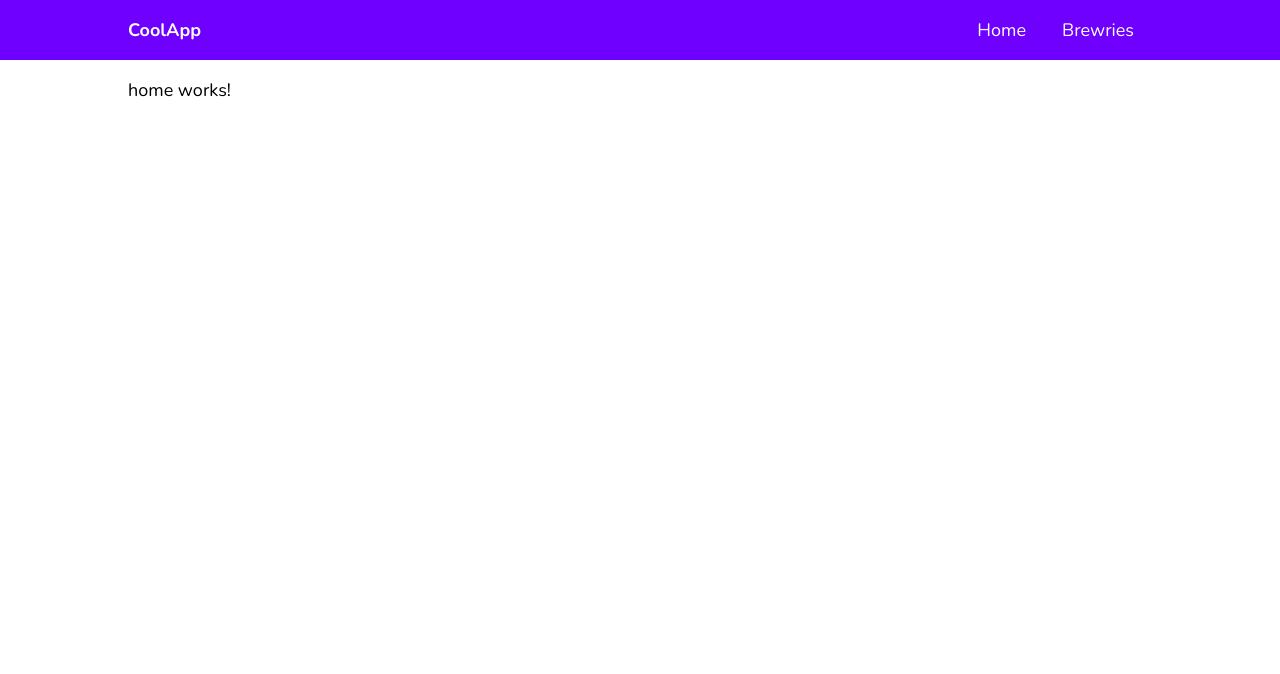
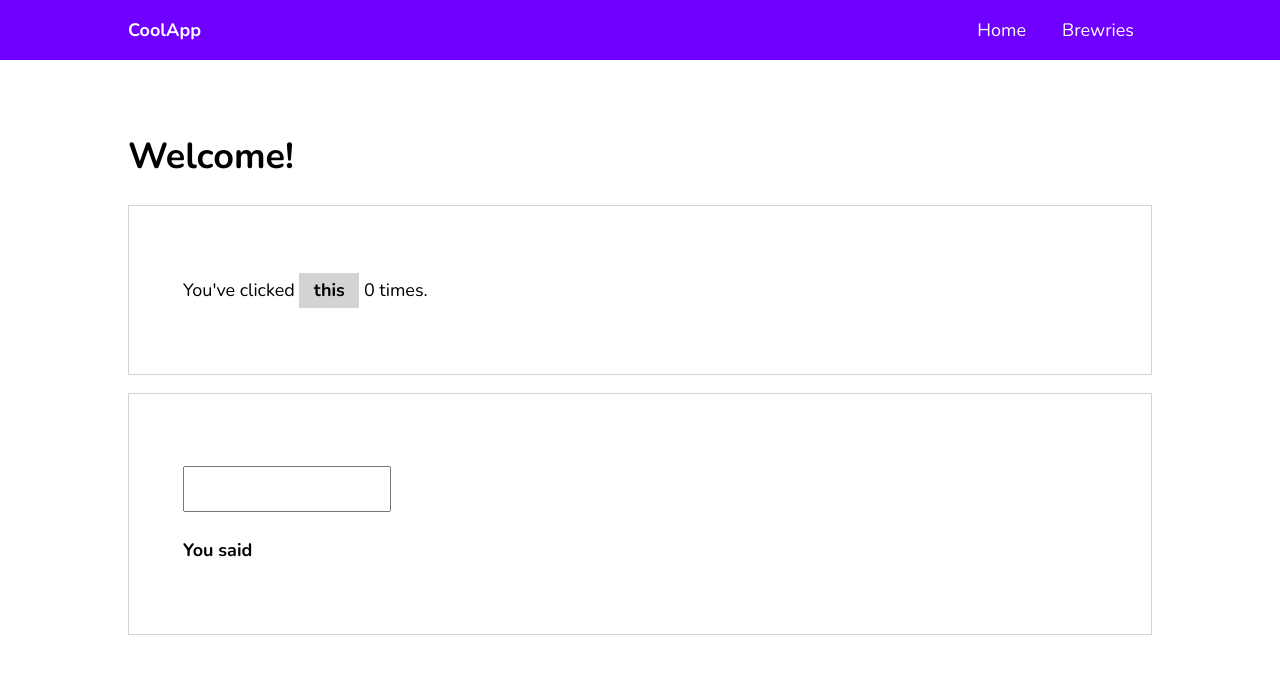
Before and after one commit to sufij94/Angular-App, an Angular app: page / in a window 1280 px wide. Shown: the top 674 px of the page. Built offline with nearby package versions, Linux system fonts and the light colour scheme.

Commit message:
Implemented 1 way data binding
Added a counter to test out one way data binding

```diff
--- a/src/app/home/home.component.html
+++ b/src/app/home/home.component.html
@@ -1 +1,12 @@
-<p>home works!</p>
+<h1>Welcome!</h1>
+<div class="play-container">
+  <p>You've clicked <span (click)="countClick()">this</span> {{ clickCounter }} times.</p>
+</div>
+
+<div class="play-container">
+  <p>
+    <input type="text" [(ngModel)]="name">
+    <br>
+    <strong>You said </strong> {{ name }}
+  </p>
+</div>
--- a/src/app/home/home.component.scss
+++ b/src/app/home/home.component.scss
@@ -0,0 +1,18 @@
+span {
+  font-weight: bold;
+  background: lightgray;
+  padding: .3em .8em;
+  cursor: pointer;
+  user-select: none;
+}
+
+.play-container {
+  padding: 3em;
+  border: 1px solid lightgray;
+  margin-bottom: 1em;
+
+  input {
+    padding: 1em;
+    margin-bottom: 2em;
+  }
+}
--- a/src/app/home/home.component.ts
+++ b/src/app/home/home.component.ts
@@ -6,10 +6,13 @@ import { Component, OnInit } from '@angular/core';
   styleUrls: ['./home.component.scss']
 })
 export class HomeComponent implements OnInit {
+  clickCounter: number = 0;
 
-  constructor() { }
+  constructor() {}
 
-  ngOnInit(): void {
+  ngOnInit(): void {}
+
+  countClick() {
+    this.clickCounter += 1;
   }
-
 }
```
Also changed, not shown: src/app/app.module.ts (+4 -10 lines).
